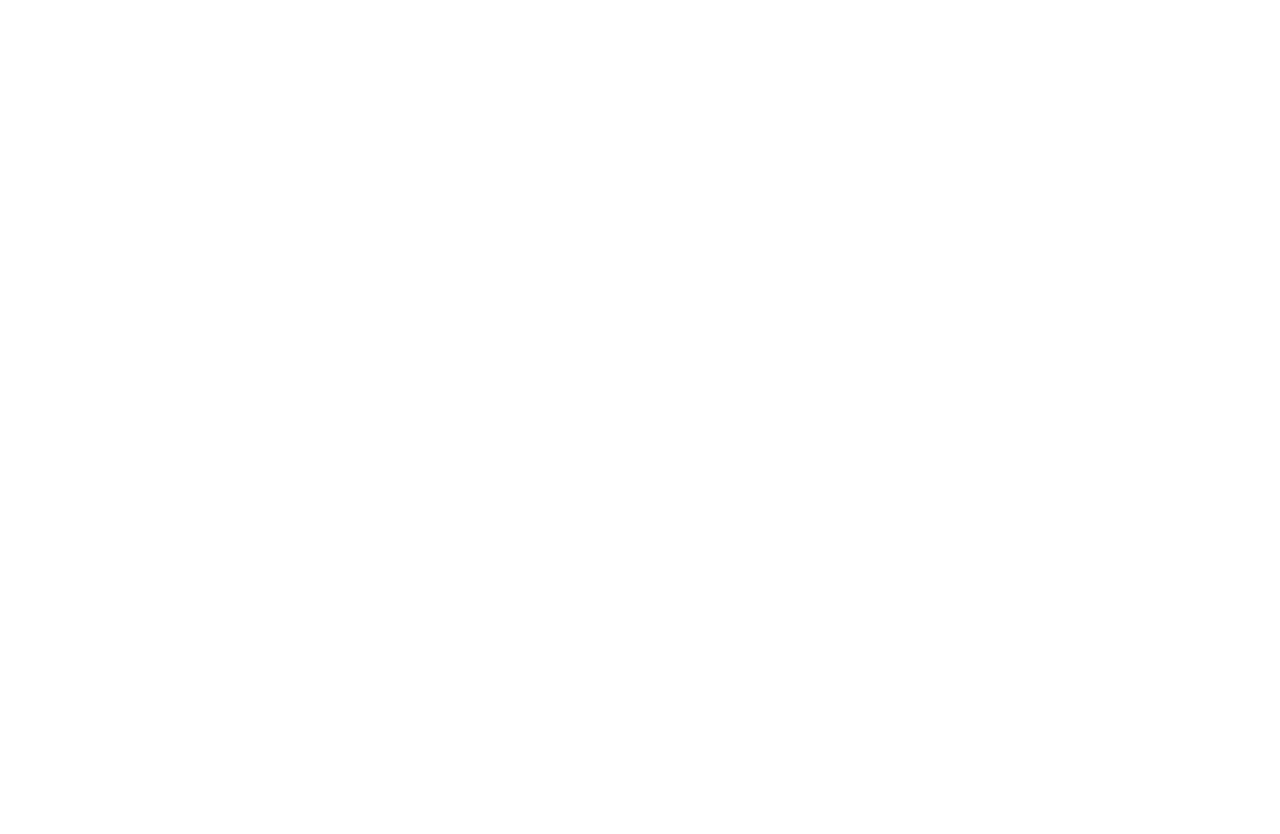
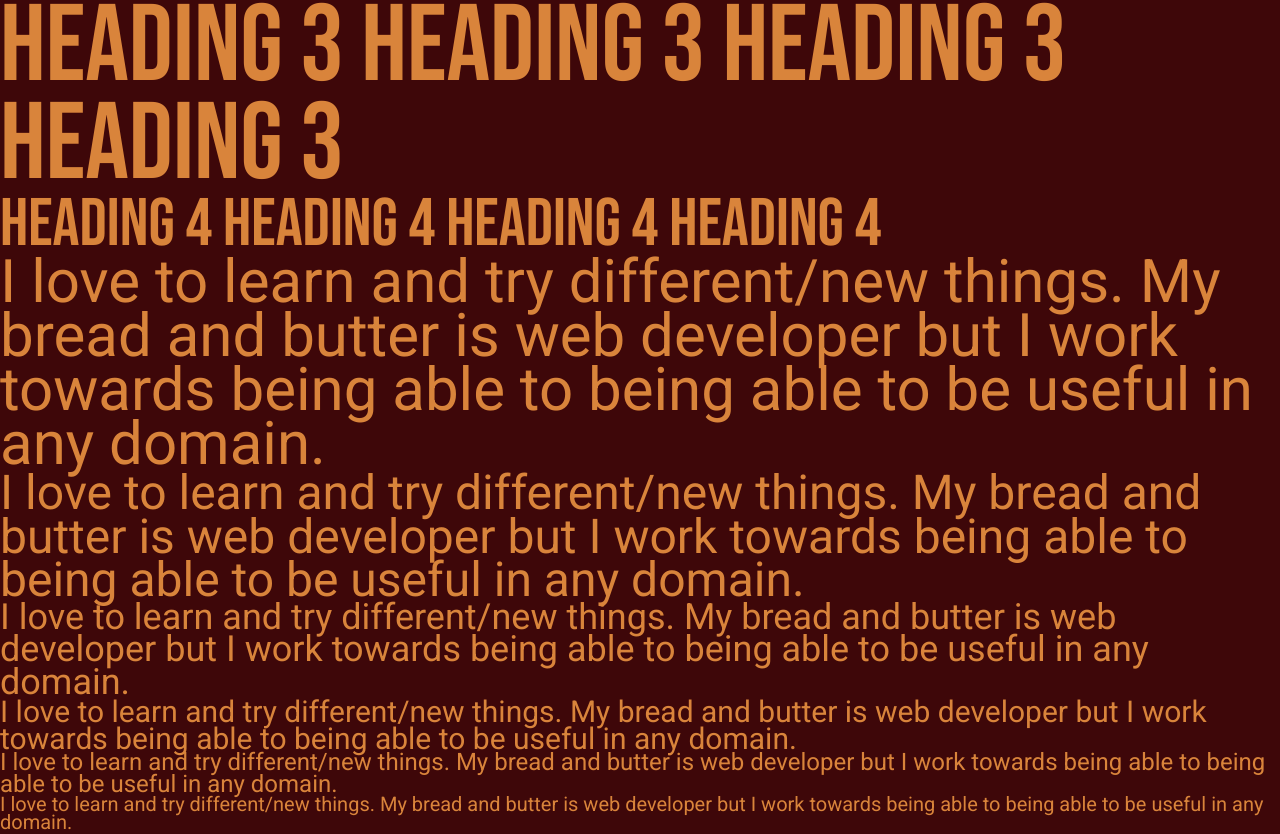
Before and after one commit to mtinife/portfolio, a Vue app in the folder vue-portfolio/: page / in a window 1280 px wide. Shown: the part 862-1696 px from the top of the page. Before the commit the page ends 800 px from the top, so only its background shows below. Built offline with nearby package versions, Linux system fonts and the light colour scheme.

Commit message:
working on routes

```diff
--- a/vue-portfolio/index.html
+++ b/vue-portfolio/index.html
@@ -4,7 +4,10 @@
     <meta charset="UTF-8" />
     <link rel="icon" type="image/svg+xml" href="/vite.svg" />
     <meta name="viewport" content="width=device-width, initial-scale=1.0" />
-    <title>Vite + Vue</title>
+    <title>Micah M Tinife | Front-End Developer</title>
+    <link rel="preconnect" href="https://fonts.googleapis.com">
+    <link rel="preconnect" href="https://fonts.gstatic.com" crossorigin>
+    <link href="https://fonts.googleapis.com/css2?family=Bebas+Neue&family=Great+Vibes&family=Inconsolata:wght@300;400&family=Roboto:wght@100;300;400;500;700;900&display=swap" rel="stylesheet">
   </head>
   <body>
     <div id="app"></div>
--- a/vue-portfolio/src/App.vue
+++ b/vue-portfolio/src/App.vue
@@ -3,8 +3,67 @@
 </script>
 
 <template>
-  <h1>New Portfolio Project using vue</h1>
+  <h1>Heading 1 Heading 1 Heading 1 Heading 1 </h1>
+  <h2>Heading 2 Heading 2 Heading 2 Heading 2 </h2>
+  <h3>Heading 3 Heading 3 Heading 3 Heading 3 </h3>
+  <h4>Heading 4 Heading 4 Heading 4 Heading 4 </h4>
+  <p class="font-sz-body-1">I love to learn and try different/new things. My bread and butter is web developer but I work towards being able to being able to be useful in any domain.</p>
+  <p class="font-sz-body-2">I love to learn and try different/new things. My bread and butter is web developer but I work towards being able to being able to be useful in any domain.</p>
+  <p class="font-sz-body-3">I love to learn and try different/new things. My bread and butter is web developer but I work towards being able to being able to be useful in any domain.</p>
+  <p class="font-sz-body-4">I love to learn and try different/new things. My bread and butter is web developer but I work towards being able to being able to be useful in any domain.</p>
+  <p class="font-sz-body-5">I love to learn and try different/new things. My bread and butter is web developer but I work towards being able to being able to be useful in any domain.</p>
+  <p class="font-sz-body-6">I love to learn and try different/new things. My bread and butter is web developer but I work towards being able to being able to be useful in any domain.</p>
 </template>
 
 <style scoped>
+  h1 {
+    font-family: var(--font-bebas);
+    font-size: var(--font-sz-heading-1);
+    line-height: var(--line-height);
+  }
+  h2 {
+    font-family: var(--font-bebas);
+    font-size: var(--font-sz-heading-2);
+    line-height: var(--line-height);
+   }
+  h3 {
+    font-family: var(--font-bebas);
+    font-size: var(--font-sz-heading-3);
+    line-height: var(--line-height);
+  }
+  h4 {
+    font-family: var(--font-bebas);
+    font-size: var(--font-sz-heading-4);
+    line-height: var(--line-height);
+  }
+  .font-sz-body-1 {
+    font-family: var(--font-roboto);
+    font-size: var(--font-sz-body-1);
+    line-height: var(--line-height);
+  }
+  .font-sz-body-2 {
+    font-family: var(--font-roboto);
+    font-size: var(--font-sz-body-2);
+    line-height: var(--line-height);
+  }
+  .font-sz-body-3 {
+    font-family: var(--font-roboto);
+    font-size: var(--font-sz-body-3);
+    line-height: var(--line-height);
+  }
+  .font-sz-body-4 {
+    font-family: var(--font-roboto);
+    font-size: var(--font-sz-body-4);
+    line-height: var(--line-height);
+  }
+  .font-sz-body-5 {
+    font-family: var(--font-roboto);
+    font-size: var(--font-sz-body-5);
+    line-height: var(--line-height);
+  }
+  .font-sz-body-6 {
+    font-family: var(--font-roboto);
+    font-size: var(--font-sz-body-6);
+    line-height: var(--line-height);
+  }
 </style>
--- a/vue-portfolio/src/style.css
+++ b/vue-portfolio/src/style.css
@@ -1,11 +1,38 @@
 :root {
-  font-family: Inter, system-ui, Avenir, Helvetica, Arial, sans-serif;
+  /* Color */
+  --color-gold: #D9843B;
+  --color-d-red: #3E0709;
+  --color-l-red: #6E090C;
+
+  /* Fonts Family */
+  --font-bebas: 'Bebas Neue', sans-serif;
+  --font-vibes: 'Great Vibes', cursive;
+  --font-incon: 'Inconsolata', monospace;
+  --font-roboto: 'Roboto', sans-serif;
+
+  /* Font Sizes */
+  --font-sz-heading-1: clamp(5.25rem, 10vw + 5rem, 25rem);
+  --font-sz-heading-2: clamp(2.625rem, 8vw + 4rem, 14.063rem);
+  --font-sz-heading-3: clamp(2.875rem, 6vw + 2rem, 11.25rem);
+  --font-sz-heading-4: clamp(1.75rem, 4vw + 1rem, 4.5rem);
+
+  --font-sz-body-1: clamp(1.5rem, 10vw + 5rem, 3.75rem);
+  --font-sz-body-2: clamp(1.25rem, 8vw + 4rem, 3rem);
+  --font-sz-body-3: clamp(1.125rem, 6vw + 2rem, 2.25rem);
+  --font-sz-body-4: clamp(1rem, 4vw + 1rem, 1.875rem);
+  --font-sz-body-5: clamp(0.875rem, 4vw + 1rem, 1.5rem);
+  --font-sz-body-6: clamp(0.75rem, 4vw + 1rem, 1.25rem);
+
+  /* Font Style */
+  --line-height: 0.9em;
+}
+
+:root {
   line-height: 1.5;
-  font-weight: 400;
 
   color-scheme: light dark;
-  color: rgba(255, 255, 255, 0.87);
-  background-color: #242424;
+  color: var(--color-gold);
+  background-color: var(--color-d-red);
 
   font-synthesis: none;
   text-rendering: optimizeLegibility;
@@ -14,76 +41,83 @@
   -webkit-text-size-adjust: 100%;
 }
 
-a {
-  font-weight: 500;
-  color: #646cff;
-  text-decoration: inherit;
-}
-a:hover {
-  color: #535bf2;
+/* Box sizing rules */
+*,
+*::before,
+*::after {
+  box-sizing: border-box;
 }
 
-a {
-  font-weight: 500;
-  color: #646cff;
-  text-decoration: inherit;
-}
-a:hover {
-  color: #535bf2;
+/* Remove default margin */
+body,
+h1,
+h2,
+h3,
+h4,
+p,
+figure,
+blockquote,
+dl,
+dd {
+  margin: 0;
 }
 
-body {
-  margin: 0;
-  display: flex;
-  place-items: center;
-  min-width: 320px;
-  min-height: 100vh;
+/* Remove list styles on ul, ol elements with a list role, which suggests default styling will be removed */
+ul[role='list'],
+ol[role='list'] {
+  list-style: none;
 }
 
-h1 {
-  font-size: 3.2em;
-  line-height: 1.1;
+/* Set core root defaults */
+html:focus-within {
+  scroll-behavior: smooth;
 }
 
-button {
-  border-radius: 8px;
-  border: 1px solid transparent;
-  padding: 0.6em 1.2em;
-  font-size: 1em;
-  font-weight: 500;
-  font-family: inherit;
-  background-color: #1a1a1a;
-  cursor: pointer;
-  transition: border-color 0.25s;
-}
-button:hover {
-  border-color: #646cff;
-}
-button:focus,
-button:focus-visible {
-  outline: 4px auto -webkit-focus-ring-color;
+/* Set core body defaults */
+body {
+  min-height: 100vh;
+  text-rendering: optimizeSpeed;
+  line-height: 1.5;
+  font-size: 16px;
 }
 
-.card {
-  padding: 2em;
+/* A elements that don't have a class get default styles */
+a:not([class]) {
+  text-decoration-skip-ink: auto;
 }
 
-#app {
-  max-width: 1280px;
-  margin: 0 auto;
-  padding: 2rem;
-  text-align: center;
+/* Default link style */
+a {
+  text-decoration: none;
 }
 
-@media (prefers-color-scheme: light) {
-  :root {
-    color: #213547;
-    background-color: #ffffff;
+/* Make images easier to work with */
+img,
+picture {
+  max-width: 100%;
+  display: block;
+}
+
+/* Inherit fonts for inputs and buttons */
+input,
+button,
+textarea,
+select {
+  font: inherit;
+}
+
+/* Remove all animations, transitions and smooth scroll for people that prefer not to see them */
+@media (prefers-reduced-motion: reduce) {
+  html:focus-within {
+   scroll-behavior: auto;
   }
-  a:hover {
-    color: #747bff;
-  }
-  button {
-    background-color: #f9f9f9;
+
+  *,
+  *::before,
+  *::after {
+    animation-duration: 0.01ms !important;
+    animation-iteration-count: 1 !important;
+    transition-duration: 0.01ms !important;
+    scroll-behavior: auto !important;
   }
 }
--- a/vue-portfolio/vite.config.js
+++ b/vue-portfolio/vite.config.js
@@ -1,7 +1,12 @@
 import { defineConfig } from 'vite'
 import vue from '@vitejs/plugin-vue'
 
+const path = require('path')
+
 // https://vitejs.dev/config/
 export default defineConfig({
+  alias: {
+    '@' : path.resolve(__dirname, './src')
+  },
   plugins: [vue()],
 })
```
Also changed, not shown: vue-portfolio/jsconfig.json (added, +12 -0 lines).
